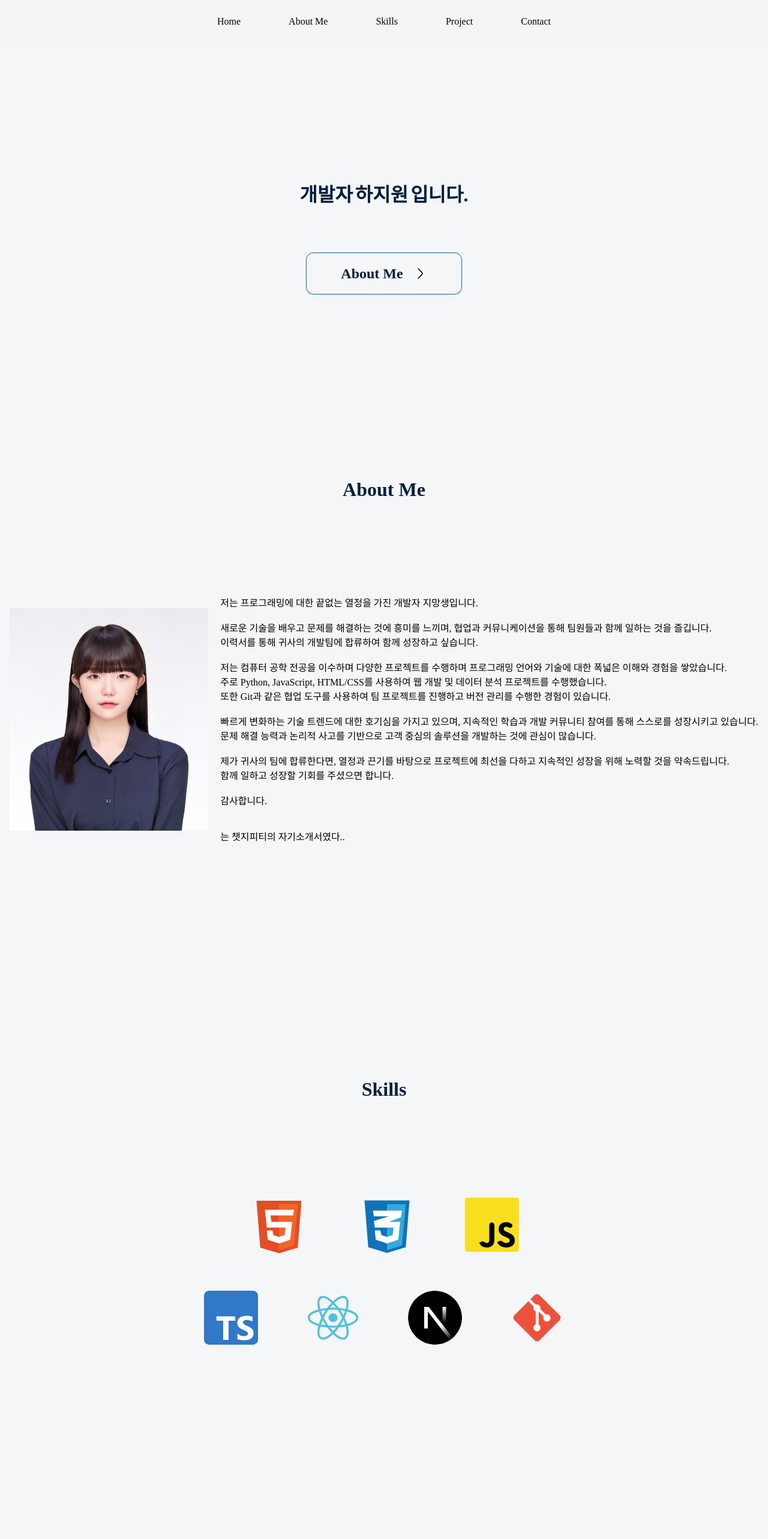
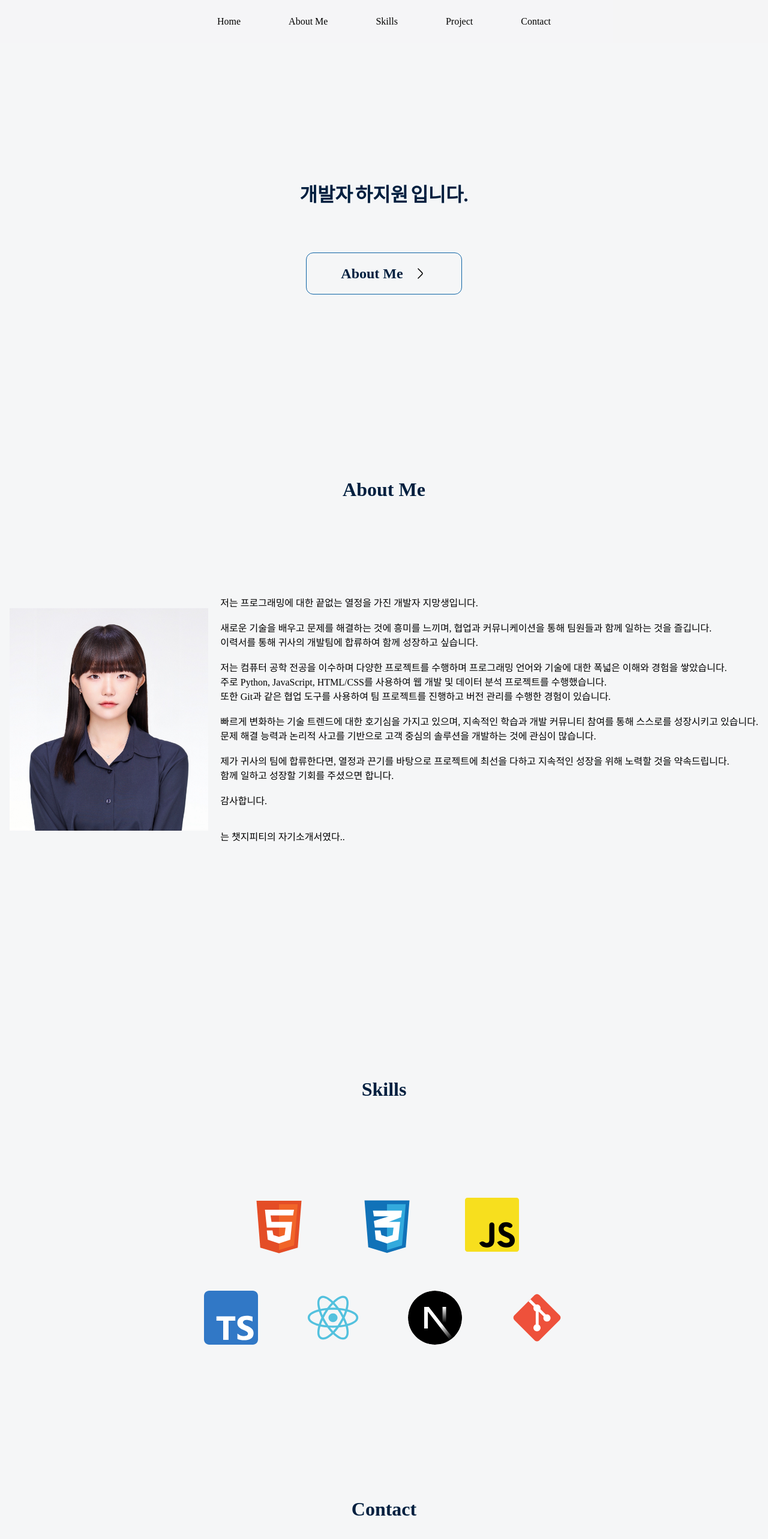
Before and after one commit to magok-developer/About-Me, a Next.js app: page / in a window 1280 px wide. Shown: the top 2566 px of the page at 60% size. Built offline with nearby package versions, Linux system fonts and the light colour scheme.

Commit message:
Skills 컴포넌트 수정

```diff
--- a/src/app/components/Skills/Skills.tsx
+++ b/src/app/components/Skills/Skills.tsx
@@ -68,7 +68,7 @@ const Skills = () => {
 export default Skills;
 
 const Container = styled.div`
-  height: 800px;
+  height: 700px;
   display: flex;
   flex-direction: column;
   align-items: center;
```
